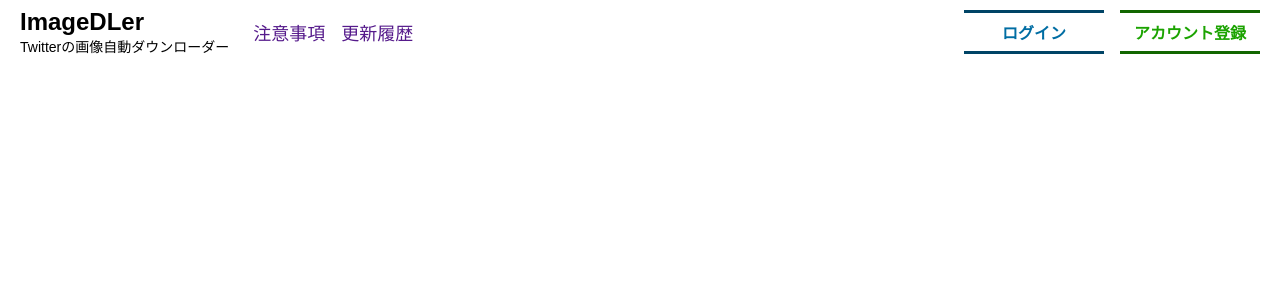
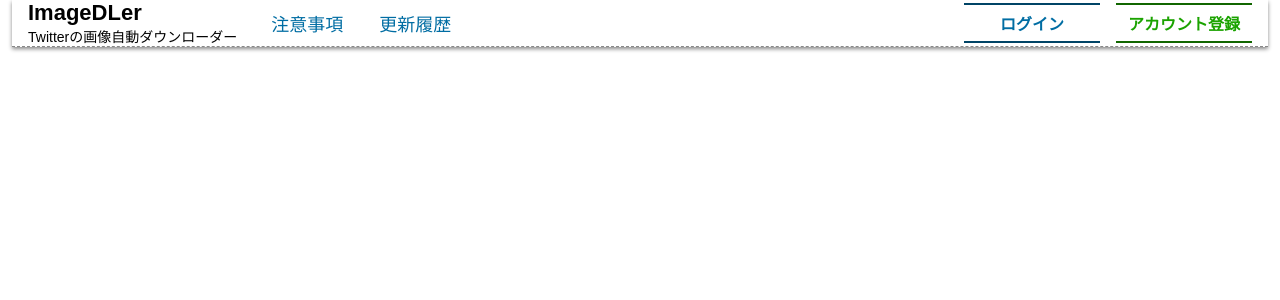
Before and after one commit to Fumin26u/likedimagedler_v2, a Vue app: page / in a window 1280 px wide. Shown: the top 300 px of the page. Built offline with nearby package versions, Linux system fonts and the light colour scheme.

Commit message:
headerのスタイル作成

```diff
--- a/public/index.html
+++ b/public/index.html
@@ -1,15 +1,24 @@
 <!DOCTYPE html>
 <html lang="">
     <head>
-    <meta charset="utf-8">
-    <meta http-equiv="X-UA-Compatible" content="IE=edge">
-    <meta name="viewport" content="width=device-width,initial-scale=1.0">
-    <link rel="icon" href="<%= BASE_URL %>favicon.ico">
+        <meta charset="utf-8" />
+        <meta http-equiv="X-UA-Compatible" content="IE=edge" />
+        <meta name="viewport" content="width=device-width,initial-scale=1.0" />
+        <link rel="icon" href="<%= BASE_URL %>favicon.ico" />
         <title><%= htmlWebpackPlugin.options.title %></title>
+        <style>
+            body {
+                margin: 0;
+            }
+        </style>
     </head>
     <body>
         <noscript>
-      <strong>We're sorry but <%= htmlWebpackPlugin.options.title %> doesn't work properly without JavaScript enabled. Please enable it to continue.</strong>
+            <strong
+                >We're sorry but <%= htmlWebpackPlugin.options.title %> doesn't
+                work properly without JavaScript enabled. Please enable it to
+                continue.</strong
+            >
         </noscript>
         <div id="app"></div>
         <!-- built files will be auto injected -->
--- a/src/assets/scss/header.scss
+++ b/src/assets/scss/header.scss
@@ -2,6 +2,9 @@
 
 .header-container {
     @include horizontalAlignFlex();
+    padding: 0 16px;
+    border-bottom: 1px dashed $border-color;
+    box-shadow: 0 2px 4px #888;
 }
 
 .header-container > .header-left {
@@ -19,7 +22,7 @@
         margin-left: 1em;
         > a {
             @include horizontalAlign();
-            margin: 0 8px;
+            margin: 0 16px;
             font-size: 18px;
         }
     }
--- a/src/assets/scss/style.scss
+++ b/src/assets/scss/style.scss
@@ -83,7 +83,7 @@ h3 {
     margin: 0;
 }
 h1 {
-    font-size: 24px;
+    font-size: 22px;
 }
 
 ul,
@@ -131,9 +131,9 @@ $color-dark-blue: hsl(200, 100%, 20%);
     text-align: center;
     margin: 0 auto;
     max-width: 220px;
-    padding: 10px;
+    padding: 8px;
     transition: 0.2s ease-in-out;
-    font-weight: 600;
+    font-weight: bold;
 
     color: hsl(0, 0%, 32%);
     &.red { color: $color-red; }
@@ -144,7 +144,7 @@ $color-dark-blue: hsl(200, 100%, 20%);
     &::after {
         position: absolute;
         width: 100%;
-        height: 3px;
+        height: 2px;
         content: '';
         -webkit-transition: all 0.3s;
         transition: all 0.3s;
@@ -172,3 +172,44 @@ $color-dark-blue: hsl(200, 100%, 20%);
         width: 0;
     }
 }
+/*--------------------
+
+    共通ボタン(小)
+
+--------------------*/
+.btn-small {
+    position: relative;
+    display: inline-block;
+    max-width: 160px;
+    text-align: center;
+    padding: 2px;
+    transition: all .2s ease-in-out;
+    font-weight: normal;
+
+    color: hsl(0, 0%, 32%);
+    &.red { color: $color-red; }
+    &.green { color: $color-green; }
+    &.blue { color: $color-blue; }
+
+    &::after {
+        content: '';
+        position: absolute;
+        width: 0;
+        height: 2px;
+        left: 0;
+        bottom: 0;
+        transition: all .2s;
+
+        background: hsl(0, 0%, 16%);
+    }
+    &.red::after { background: $color-dark-red; }
+    &.green::after { background: $color-dark-green; }
+    &.blue::after { background: $color-dark-blue; }
+
+    &:hover {
+        text-decoration: none;
+    }
+    &:hover::after {
+        width: 100%;
+    }
+}
--- a/src/components/organisms/HeaderComponent.vue
+++ b/src/components/organisms/HeaderComponent.vue
@@ -12,8 +12,8 @@ const user_id = ref<string>('')
                 <p class="caption">Twitterの画像自動ダウンローダー</p>
             </div>
             <nav class="header-nav">
-                <a href="">注意事項</a>
-                <a href="">更新履歴</a>
+                <a href="" class="btn-small blue">注意事項</a>
+                <a href="" class="btn-small blue">更新履歴</a>
             </nav>
         </div>
         <div class="header-account">
```
Lines whose indentation alone changed are shown as unchanged.
